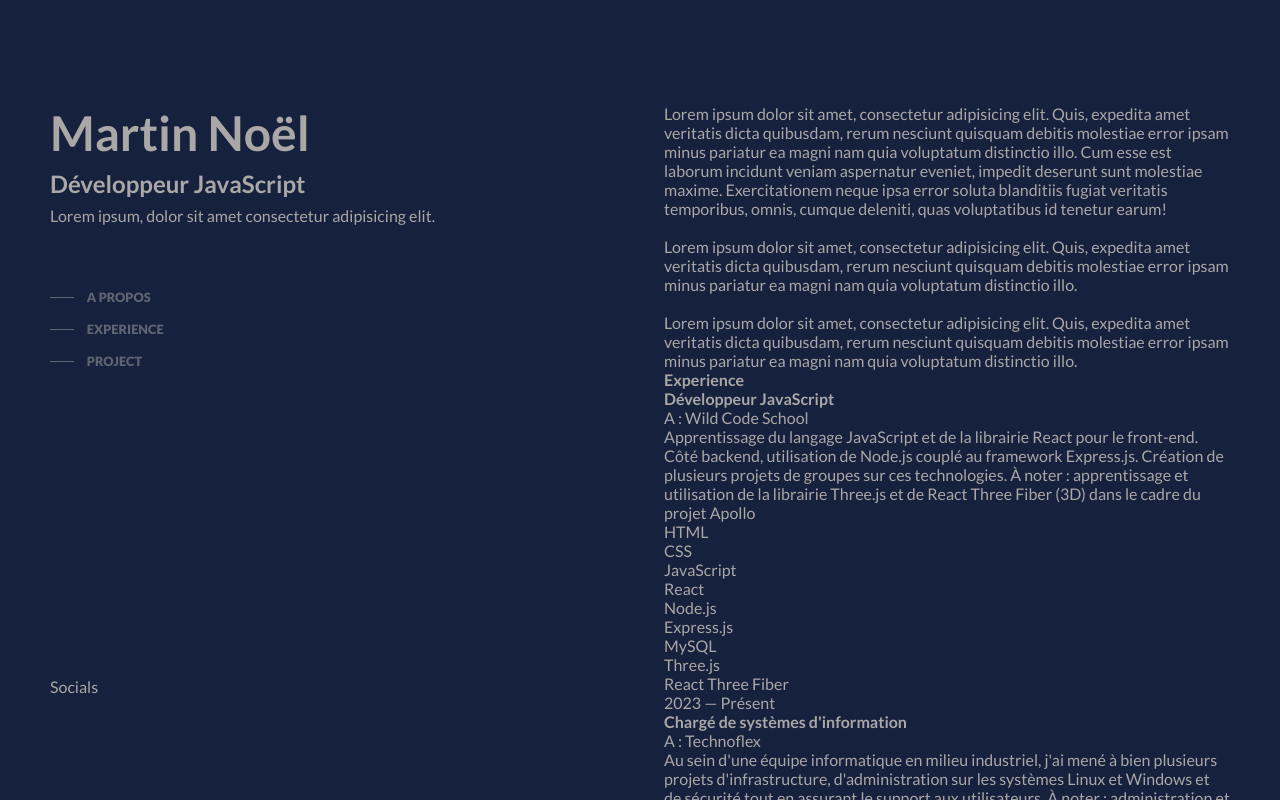
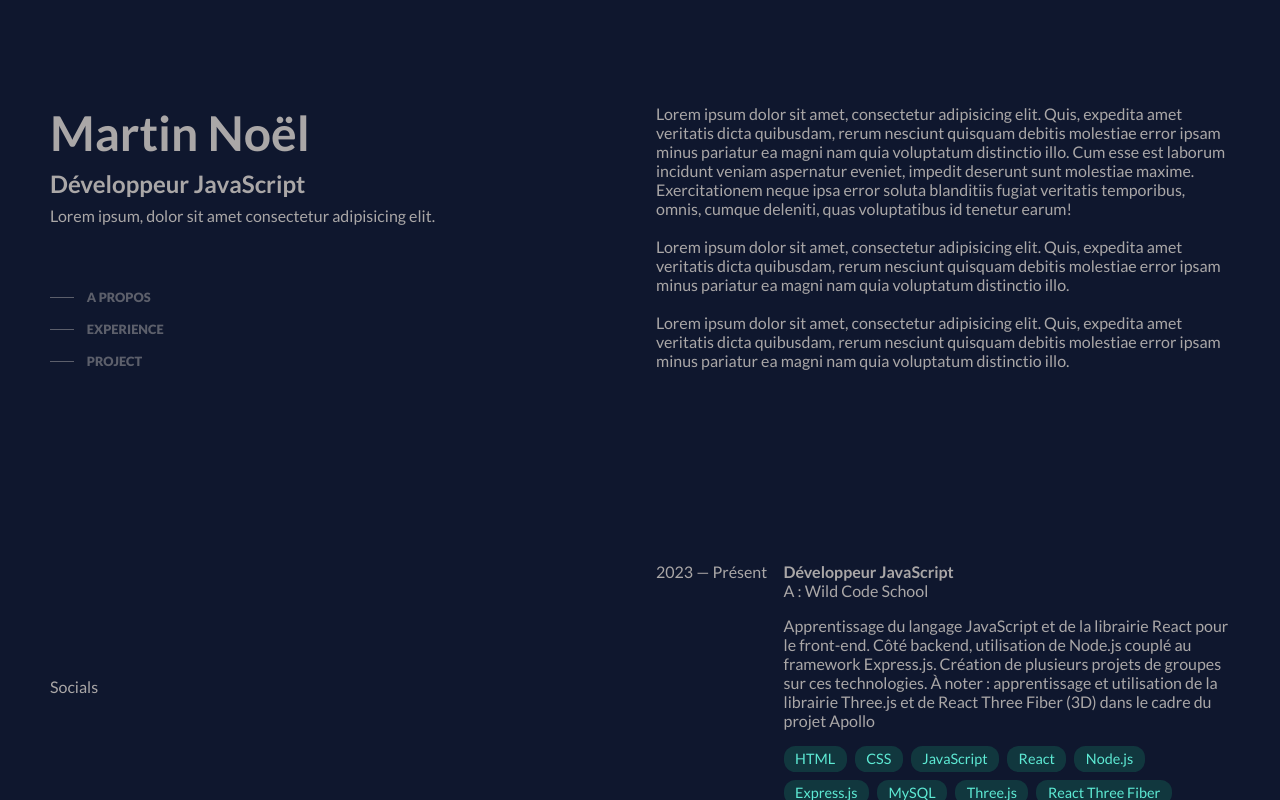
Before and after one commit to nitramXmas/portfolio, a React (Vite) app in the folder client/: page / in a window 1280 px wide. Built offline with nearby package versions, Linux system fonts and the light colour scheme.

Commit message:
experiences styling

```diff
--- a/client/src/App.css
+++ b/client/src/App.css
@@ -6,7 +6,7 @@
   max-width: 1260px;
   margin: auto;
   display: flex;
-  gap: 2em;
+  gap: 1em;
 
 }
 
@@ -14,6 +14,10 @@
   flex:1;
   padding: 0.5em
 
+}
+
+.main section > h4 {
+  display:none;
 }
 
 @media screen and (max-width:860px) {
@@ -33,9 +37,11 @@
   }
 
   .navline {
-
     display: none;
-
   }
 
+.main section > h4 {
+  display:block;
 }
+
+}
--- a/client/src/components/about/About.jsx
+++ b/client/src/components/about/About.jsx
@@ -3,6 +3,7 @@ import React from 'react'
 const About = () => {
   return (
     <section className='about' id='about'>
+      <h4 id='about-title'>A propos</h4>
         <p>Lorem ipsum dolor sit amet, consectetur adipisicing elit. Quis, expedita amet veritatis dicta quibusdam, rerum nesciunt quisquam debitis molestiae error ipsam minus pariatur ea magni nam quia voluptatum distinctio illo.
         Cum esse est laborum incidunt veniam aspernatur eveniet, impedit deserunt sunt molestiae maxime. Exercitationem neque ipsa error soluta blanditiis fugiat veritatis temporibus, omnis, cumque deleniti, quas voluptatibus id tenetur earum!</p>
         <br />
--- a/client/src/components/experienceCard/ExperienceCard.jsx
+++ b/client/src/components/experienceCard/ExperienceCard.jsx
@@ -1,20 +1,25 @@
 import React from 'react'
+import './experienceCard.css'
 
 const Experience = ({experience}) => {
 
   return (
-    <div className="expCard">
-        <div className="techInfos">
-            <h4>{experience.title}</h4>
-            <p>A : {experience.place}</p>
+    <div className="card_container">
+      <div className="card_duration">{experience.duration}</div>
+        <div className="card_content">
+            <div className="card_header">
+              <div className="card_title">
+                <h4>{experience.title}</h4>
+                <p>A : {experience.place}</p>
+              </div>
+            </div>
             <p>{experience.text}</p>
+            <div className="exp_techs">
+                {experience.tech && experience.tech.map((tech, index)=>(
+                  <div key={index} className="exp_tech">{tech}</div>
+                  ))}
         </div>
-        <div className="techs">
-            {experience.tech && experience.tech.map((tech, index)=>(
-                <div key={index} className="tech">{tech}</div>
-            ))}
-        </div>
-        <p>{experience.duration}</p>
+      </div>
     </div>
   )
 }
--- /dev/null
+++ b/client/src/components/experienceCard/experienceCard.css
@@ -0,0 +1,36 @@
+.card_container {
+
+  display: flex;
+  gap: 1em;
+
+}
+
+.card_duration {
+
+  width: 20%;
+
+}
+
+.card_content {
+
+width: 80%;
+display: flex;
+flex-direction: column;
+gap: 1em;
+
+}
+
+.exp_techs {
+  display: flex;
+  flex-wrap: wrap;
+  gap:.5em
+}
+
+.exp_tech {
+  padding: .3em .8em;
+  border-radius: .8em;
+  font-size: .9em;
+  background-color:rgba(19, 78, 74, 0.6) ;
+  color: rgb(94 234 212)
+
+}
--- a/client/src/components/experiences/Experiences.jsx
+++ b/client/src/components/experiences/Experiences.jsx
@@ -1,7 +1,6 @@
 import { useEffect, useState } from 'react'
 import axios from 'axios'
 import Experience from '../experienceCard/ExperienceCard'
-import './experiences.css'
 
 
 const Experiences = () => {
@@ -21,15 +20,11 @@ useEffect(()=> {
   return (
     <section id='experiences'>
     <h4>Experience</h4>
-    <div className='experiences'>
-        <div className="timeline">
-            <div className="expCards">
+            <div className="experience_cards">
                 {experiences && experiences.map((experience)=>(
                     <Experience key={experience.id} experience = {experience} />
                 ))}
             </div>
-        </div>
-    </div>
     </section>
   )
 }
--- a/client/src/index.css
+++ b/client/src/index.css
@@ -6,7 +6,7 @@
 
 :root {
 
-    --main-bg-color :  #15213d;
+    --main-bg-color :  #0f172e;
     --main-txt-color: rgb(170, 167, 167);
     --main-font: 'Lato',sans-serif;
 }
--- a/client/src/pages/main.css
+++ b/client/src/pages/main.css
@@ -1,3 +1,19 @@
 .main {
-  /* background-color: chocolate; */
+  display: flex;
+  flex-direction: column;
+  gap: 12em;
 }
+
+.experience_cards {
+
+display: flex;
+flex-direction: column;
+gap: 2em;
+
+}
+
+section > h4 {
+
+margin-bottom: 1em;
+
+}
```
Also changed, not shown: client/src/components/experiences/experiences.css (deleted).
